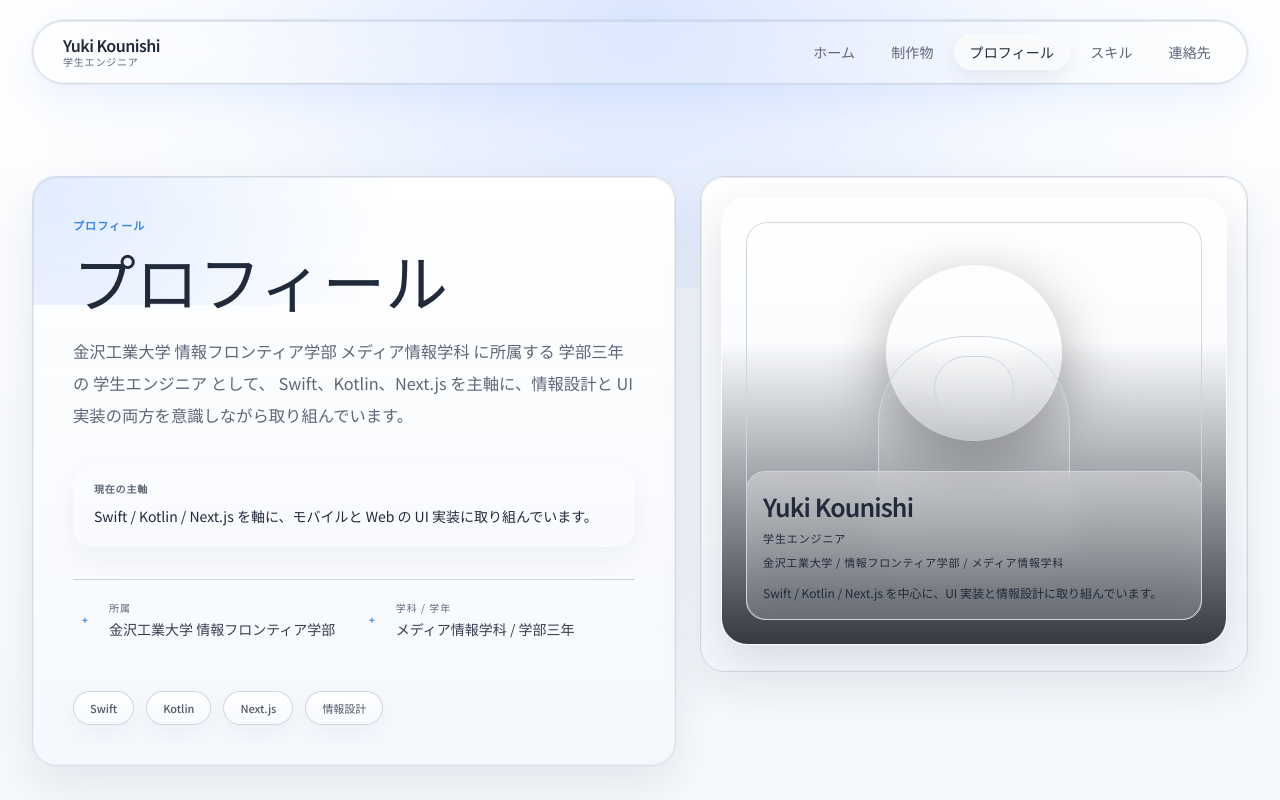
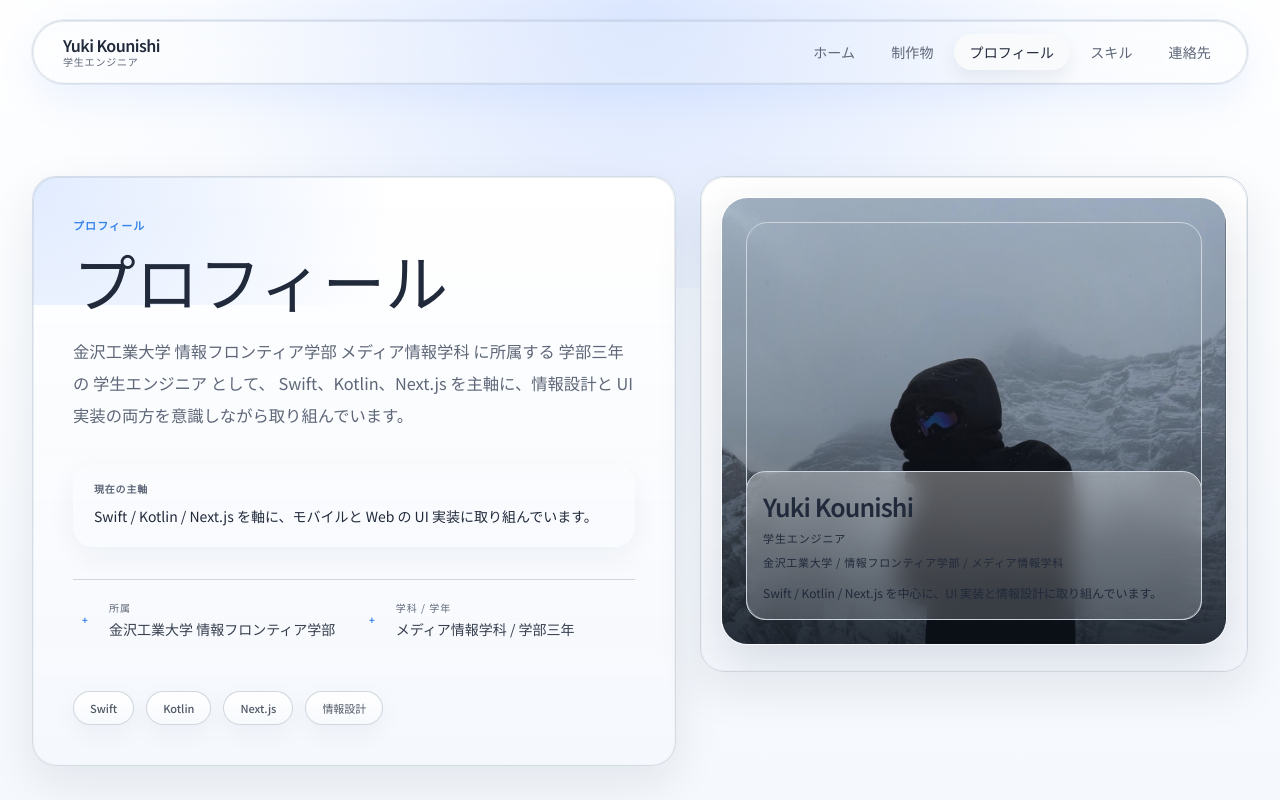
Before and after one commit to Kounishiyuuki/portfolio, a Next.js app: page /about in a window 1280 px wide. Shown: the top 800 px of the page. Built offline with nearby package versions, Linux system fonts and the light colour scheme.

Commit message:
style: add profile image to about page

```diff
--- a/src/app/about/page.tsx
+++ b/src/app/about/page.tsx
@@ -1,5 +1,6 @@
 "use client";
 
+import Image from "next/image";
 import { motion } from "motion/react";
 import { Card } from "@/components/ui/card";
 import { PageContainer } from "@/components/ui/page-container";
@@ -159,16 +160,17 @@ export default function AboutPage() {
               <div className="flex h-full flex-col">
                 <div className="flex flex-1 flex-col p-5">
                   <div className="relative flex min-h-[23rem] flex-1 items-end overflow-hidden rounded-[1.65rem] border border-white/10 bg-[linear-gradient(180deg,rgba(255,255,255,0.05),rgba(255,255,255,0.015))] p-6 shadow-[0_18px_50px_rgba(27,44,74,0.14)] sm:min-h-[28rem]">
-                    <div className="absolute inset-0 bg-[radial-gradient(circle_at_50%_15%,rgba(255,255,255,0.08),transparent_30%)]" />
-                    <div className="absolute inset-x-[16%] top-8 h-40 rounded-full bg-white/[0.06] blur-3xl" />
-                    <div className="absolute inset-x-0 bottom-0 h-[68%] bg-[linear-gradient(180deg,rgba(11,16,24,0),rgba(11,16,24,0.82))]" />
+                    <Image
+                      src="/images/profile/profile-snow.jpg"
+                      alt="雪山で撮影したプロフィール写真"
+                      fill
+                      sizes="(min-width: 1280px) 36vw, (min-width: 768px) 42vw, 100vw"
+                      className="object-cover object-[50%_42%]"
+                      priority
+                    />
+                    <div className="absolute inset-0 bg-[linear-gradient(180deg,rgba(9,14,22,0.08),rgba(9,14,22,0.28)_48%,rgba(9,14,22,0.82))]" />
+                    <div className="absolute inset-x-[16%] top-8 h-40 rounded-full bg-white/[0.08] blur-3xl" />
                     <div className="absolute inset-x-6 inset-y-6 rounded-[1.35rem] border border-white/6" />
-
-                    <div className="absolute left-1/2 top-[15%] h-44 w-44 -translate-x-1/2 rounded-full border border-white/10 bg-[radial-gradient(circle_at_50%_34%,rgba(255,255,255,0.32),rgba(255,255,255,0.1)_43%,rgba(255,255,255,0.02)_74%)] shadow-[0_20px_60px_rgba(0,0,0,0.36)]" />
-                    <div className="absolute left-1/2 top-[31%] h-56 w-48 -translate-x-1/2 rounded-t-[5.5rem] rounded-b-[2rem] border border-white/8 bg-[linear-gradient(180deg,rgba(255,255,255,0.15),rgba(255,255,255,0.04))]" />
-                    <div className="absolute left-[calc(50%-3.8rem)] top-[28.5%] h-4 w-8 rounded-full bg-white/[0.08]" />
-                    <div className="absolute right-[calc(50%-3.8rem)] top-[28.5%] h-4 w-8 rounded-full bg-white/[0.08]" />
-                    <div className="absolute left-1/2 top-[35.5%] h-16 w-20 -translate-x-1/2 rounded-[999px] border border-white/6 bg-white/[0.03]" />
 
                     <div className="relative z-10 mt-auto w-full rounded-[1.2rem] border border-white/12 bg-[linear-gradient(180deg,rgba(255,255,255,0.34),rgba(237,242,249,0.18))] px-4 py-4 backdrop-blur-md">
                       <p className="text-[1.55rem] font-semibold tracking-[-0.035em] text-foreground">
```
Also changed, not shown: public/images/profile/profile-snow.jpg (added).
